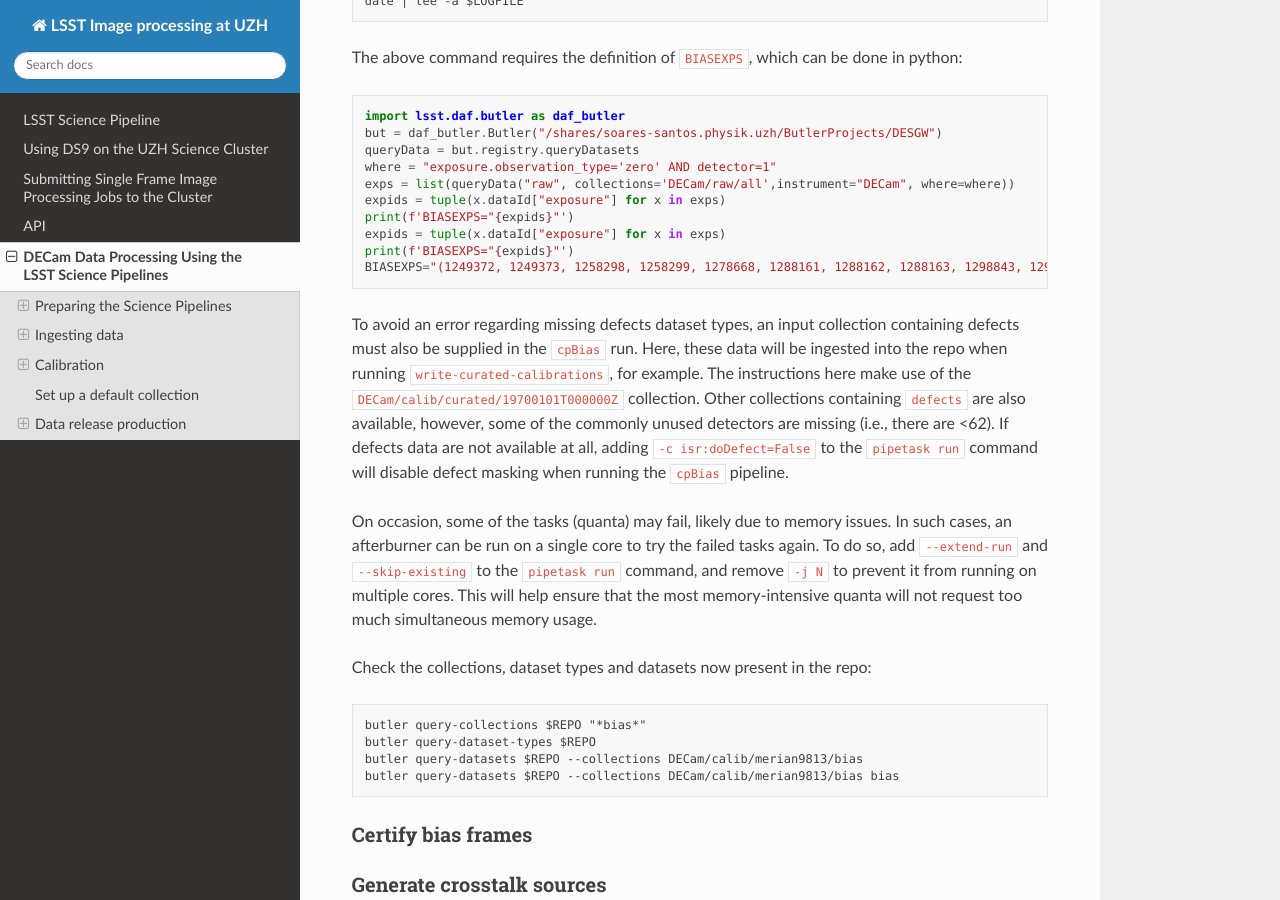
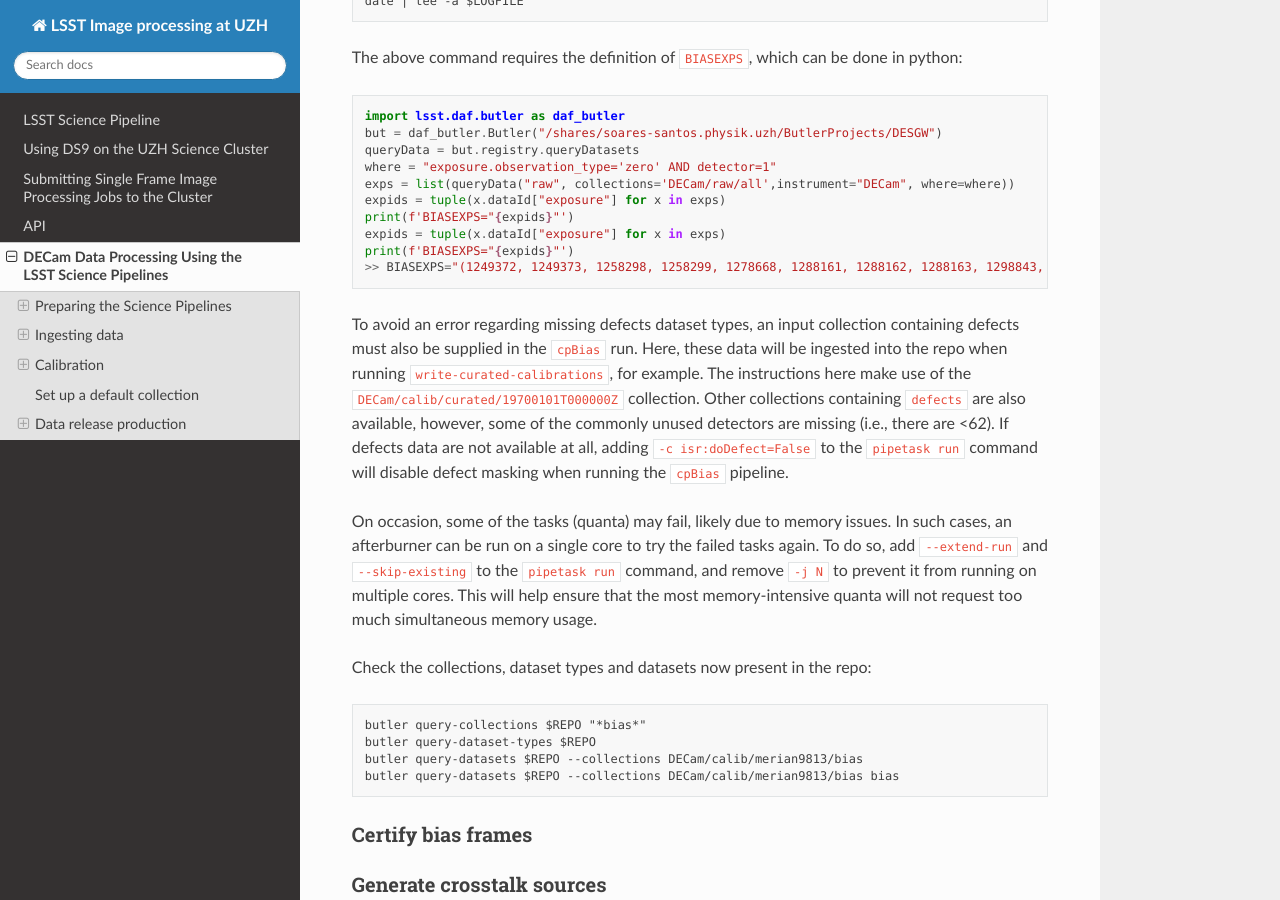
Before and after one commit to davsan06/lsst-alerts-at-uzh, a Sphinx documentation site: the page built from docs/source/ingest.rst, in a window 1280 px wide and 900 px high, scrolled down 13560 px. Built offline with Sphinx 7.4.7 and the Read the Docs theme 3.1.0, drawn with Linux system fonts in a browser that asks for light colours.

```diff
--- a/docs/source/ingest.rst
+++ b/docs/source/ingest.rst
@@ -502,7 +502,7 @@ The above command requires the definition of ``BIASEXPS``, which can be done in
    print(f'BIASEXPS="{expids}"')
    expids = tuple(x.dataId["exposure"] for x in exps)
    print(f'BIASEXPS="{expids}"')
-   BIASEXPS="(1249372, 1249373, 1258298, 1258299, 1278668, 1288161, 1288162, 1288163, 1298843, 1298844, 1300533, 1302332, 1302333, 1302685, 1302686, 1302687, 1302688, 1324835, 1324836, 1324837, 1343446, 1343447, 1343451, 1343452, 1343480, 1343481, 1343482, 1343986, 1343987, 1343988, 1344182, 1344183, 1344184, 1390552, 1390553, 1390700, 1390701, 1413071, 1413072, 1413073, 1439507, 1443176, 1443177)"
+   >> BIASEXPS="(1249372, 1249373, 1258298, 1258299, 1278668, 1288161, 1288162, 1288163, 1298843, 1298844, 1300533, 1302332, 1302333, 1302685, 1302686, 1302687, 1302688, 1324835, 1324836, 1324837, 1343446, 1343447, 1343451, 1343452, 1343480, 1343481, 1343482, 1343986, 1343987, 1343988, 1344182, 1344183, 1344184, 1390552, 1390553, 1390700, 1390701, 1413071, 1413072, 1413073, 1439507, 1443176, 1443177)"
 
 To avoid an error regarding missing defects dataset types, an input collection containing defects must also be supplied in the ``cpBias`` run. Here, these data will be ingested into the repo when running ``write-curated-calibrations``, for example. The instructions here make use of the ``DECam/calib/curated/19700101T000000Z`` collection. Other collections containing ``defects`` are also available, however, some of the commonly unused detectors are missing (i.e., there are <62). If defects data are not available at all, adding ``-c isr:doDefect=False`` to the ``pipetask run`` command will disable defect masking when running the ``cpBias`` pipeline.
 
```
